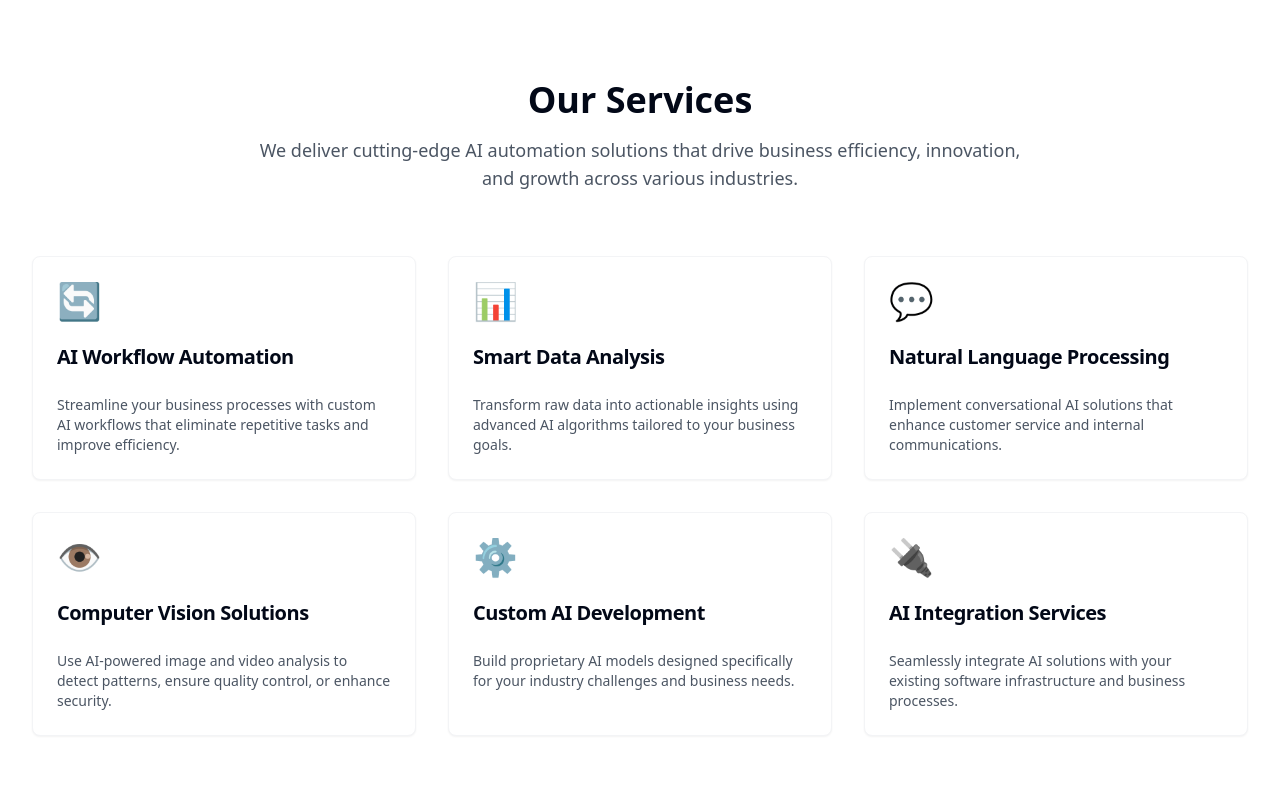
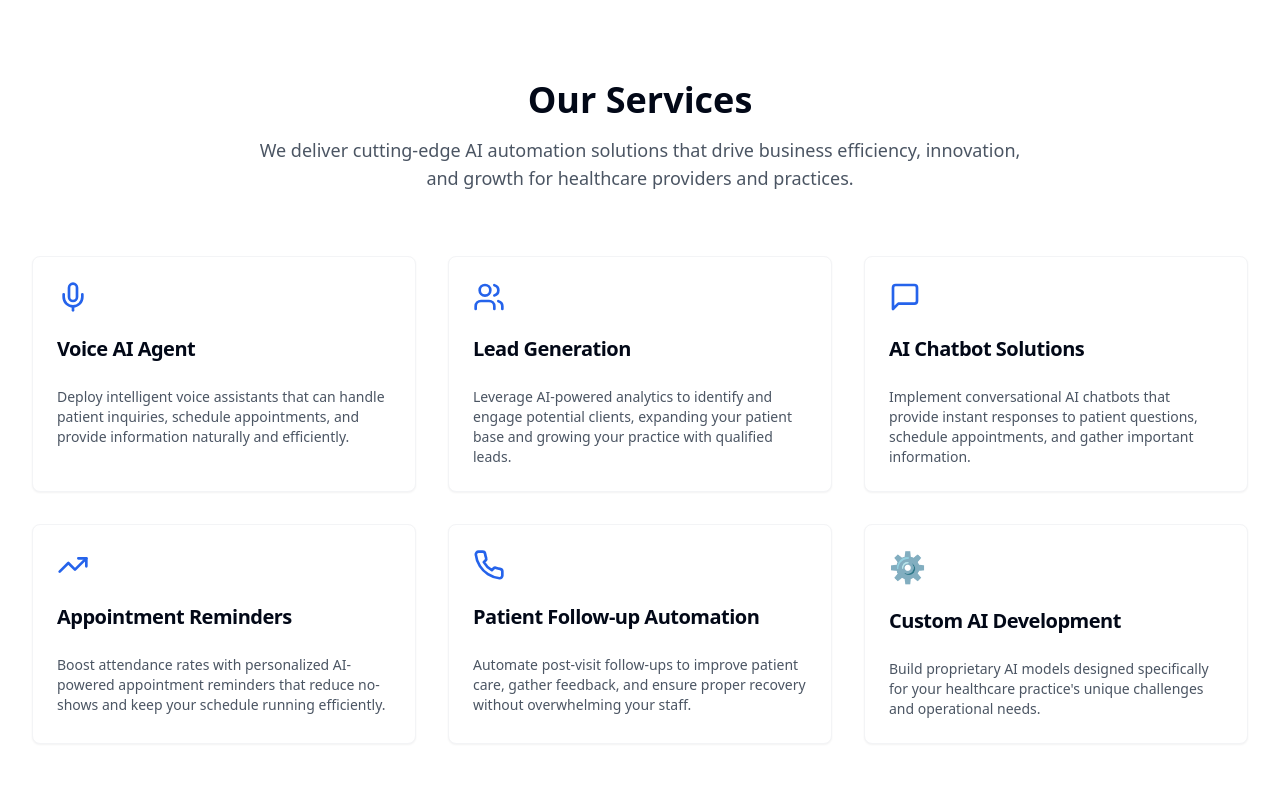
Before and after one commit to Sonaldooo3/flow-ai-web-studio, a React (Vite) app: page / in a window 1280 px wide. Shown: the part 660-1460 px from the top of the page. Built offline with nearby package versions, Linux system fonts and the light colour scheme.

Commit message:
feat: Update services and contact information
Update the services section to include new services and update the contact information.

```diff
--- a/src/components/ContactSection.tsx
+++ b/src/components/ContactSection.tsx
@@ -5,6 +5,7 @@ import { Input } from "@/components/ui/input";
 import { Textarea } from "@/components/ui/textarea";
 import { Label } from "@/components/ui/label";
 import { useToast } from "@/components/ui/use-toast";
+import { Phone, MessageSquare, MapPin } from "lucide-react";
 
 const ContactSection = () => {
   const { toast } = useToast();
@@ -55,21 +56,17 @@ const ContactSection = () => {
               <div className="space-y-6">
                 <div className="flex items-start space-x-4">
                   <div className="bg-vitalflow-light-blue p-3 rounded-lg">
-                    <svg xmlns="http://www.w3.org/2000/svg" className="h-6 w-6 text-blue-600" fill="none" viewBox="0 0 24 24" stroke="currentColor">
-                      <path strokeLinecap="round" strokeLinejoin="round" strokeWidth={2} d="M3 5a2 2 0 012-2h3.28a1 1 0 01.948.684l1.498 4.493a1 1 0 01-.502 1.21l-2.257 1.13a11.042 11.042 0 005.516 5.516l1.13-2.257a1 1 0 011.21-.502l4.493 1.498a1 1 0 01.684.949V19a2 2 0 01-2 2h-1C9.716 21 3 14.284 3 6V5z" />
-                    </svg>
+                    <Phone className="h-6 w-6 text-blue-600" />
                   </div>
                   <div>
                     <h3 className="font-medium text-gray-900">Phone</h3>
-                    <p className="text-gray-600">+1 (555) 123-4567</p>
+                    <p className="text-gray-600">+44 7877 671883</p>
                   </div>
                 </div>
 
                 <div className="flex items-start space-x-4">
                   <div className="bg-vitalflow-light-blue p-3 rounded-lg">
-                    <svg xmlns="http://www.w3.org/2000/svg" className="h-6 w-6 text-blue-600" fill="none" viewBox="0 0 24 24" stroke="currentColor">
-                      <path strokeLinecap="round" strokeLinejoin="round" strokeWidth={2} d="M3 8l7.89 5.26a2 2 0 002.22 0L21 8M5 19h14a2 2 0 002-2V7a2 2 0 00-2-2H5a2 2 0 00-2 2v10a2 2 0 002 2z" />
-                    </svg>
+                    <MessageSquare className="h-6 w-6 text-blue-600" />
                   </div>
                   <div>
                     <h3 className="font-medium text-gray-900">Email</h3>
@@ -79,14 +76,11 @@ const ContactSection = () => {
 
                 <div className="flex items-start space-x-4">
                   <div className="bg-vitalflow-light-blue p-3 rounded-lg">
-                    <svg xmlns="http://www.w3.org/2000/svg" className="h-6 w-6 text-blue-600" fill="none" viewBox="0 0 24 24" stroke="currentColor">
-                      <path strokeLinecap="round" strokeLinejoin="round" strokeWidth={2} d="M17.657 16.657L13.414 20.9a1.998 1.998 0 01-2.827 0l-4.244-4.243a8 8 0 1111.314 0z" />
-                      <path strokeLinecap="round" strokeLinejoin="round" strokeWidth={2} d="M15 11a3 3 0 11-6 0 3 3 0 016 0z" />
-                    </svg>
+                    <MapPin className="h-6 w-6 text-blue-600" />
                   </div>
                   <div>
                     <h3 className="font-medium text-gray-900">Location</h3>
-                    <p className="text-gray-600">123 AI Innovation Street, Tech City, CA 94103</p>
+                    <p className="text-gray-600">Manchester, UK</p>
                   </div>
                 </div>
               </div>
--- a/src/components/ServicesSection.tsx
+++ b/src/components/ServicesSection.tsx
@@ -1,36 +1,37 @@
 
 import { Card, CardContent, CardDescription, CardHeader, CardTitle } from "@/components/ui/card";
+import { MessageSquare, Mic, Phone, TrendingUp, Users } from "lucide-react";
 
 const serviceItems = [
   {
-    title: "AI Workflow Automation",
-    description: "Streamline your business processes with custom AI workflows that eliminate repetitive tasks and improve efficiency.",
-    icon: "🔄"
+    title: "Voice AI Agent",
+    description: "Deploy intelligent voice assistants that can handle patient inquiries, schedule appointments, and provide information naturally and efficiently.",
+    icon: <Mic className="h-8 w-8 text-blue-600" />
   },
   {
-    title: "Smart Data Analysis",
-    description: "Transform raw data into actionable insights using advanced AI algorithms tailored to your business goals.",
-    icon: "📊"
+    title: "Lead Generation",
+    description: "Leverage AI-powered analytics to identify and engage potential clients, expanding your patient base and growing your practice with qualified leads.",
+    icon: <Users className="h-8 w-8 text-blue-600" />
   },
   {
-    title: "Natural Language Processing",
-    description: "Implement conversational AI solutions that enhance customer service and internal communications.",
-    icon: "💬"
+    title: "AI Chatbot Solutions",
+    description: "Implement conversational AI chatbots that provide instant responses to patient questions, schedule appointments, and gather important information.",
+    icon: <MessageSquare className="h-8 w-8 text-blue-600" />
   },
   {
-    title: "Computer Vision Solutions",
-    description: "Use AI-powered image and video analysis to detect patterns, ensure quality control, or enhance security.",
-    icon: "👁️"
+    title: "Appointment Reminders",
+    description: "Boost attendance rates with personalized AI-powered appointment reminders that reduce no-shows and keep your schedule running efficiently.",
+    icon: <TrendingUp className="h-8 w-8 text-blue-600" />
+  },
+  {
+    title: "Patient Follow-up Automation",
+    description: "Automate post-visit follow-ups to improve patient care, gather feedback, and ensure proper recovery without overwhelming your staff.",
+    icon: <Phone className="h-8 w-8 text-blue-600" />
   },
   {
     title: "Custom AI Development",
-    description: "Build proprietary AI models designed specifically for your industry challenges and business needs.",
-    icon: "⚙️"
-  },
-  {
-    title: "AI Integration Services",
-    description: "Seamlessly integrate AI solutions with your existing software infrastructure and business processes.",
-    icon: "🔌"
+    description: "Build proprietary AI models designed specifically for your healthcare practice's unique challenges and operational needs.",
+    icon: <div className="text-3xl">⚙️</div>
   }
 ];
 
@@ -42,7 +43,7 @@ const ServicesSection = () => {
           <h2 className="text-3xl md:text-4xl font-bold mb-4">Our Services</h2>
           <p className="text-lg text-gray-600 max-w-3xl mx-auto">
             We deliver cutting-edge AI automation solutions that drive business efficiency,
-            innovation, and growth across various industries.
+            innovation, and growth for healthcare providers and practices.
           </p>
         </div>
 
@@ -50,7 +51,7 @@ const ServicesSection = () => {
           {serviceItems.map((service, index) => (
             <Card key={index} className="border border-gray-100 shadow-sm hover:shadow-md transition-shadow duration-300">
               <CardHeader>
-                <div className="text-4xl mb-4">{service.icon}</div>
+                <div className="mb-4">{service.icon}</div>
                 <CardTitle className="text-xl font-semibold">{service.title}</CardTitle>
               </CardHeader>
               <CardContent>
```
